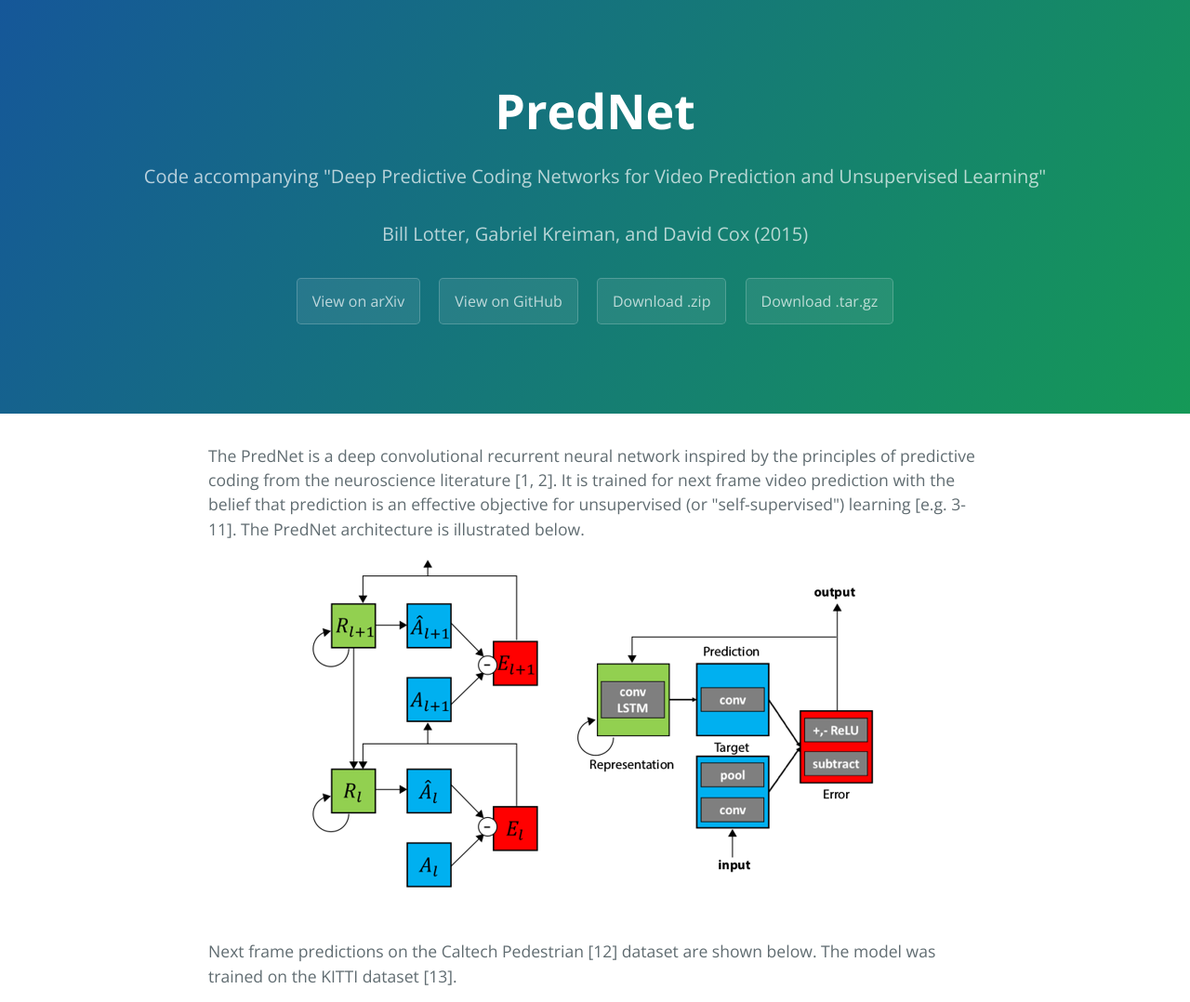
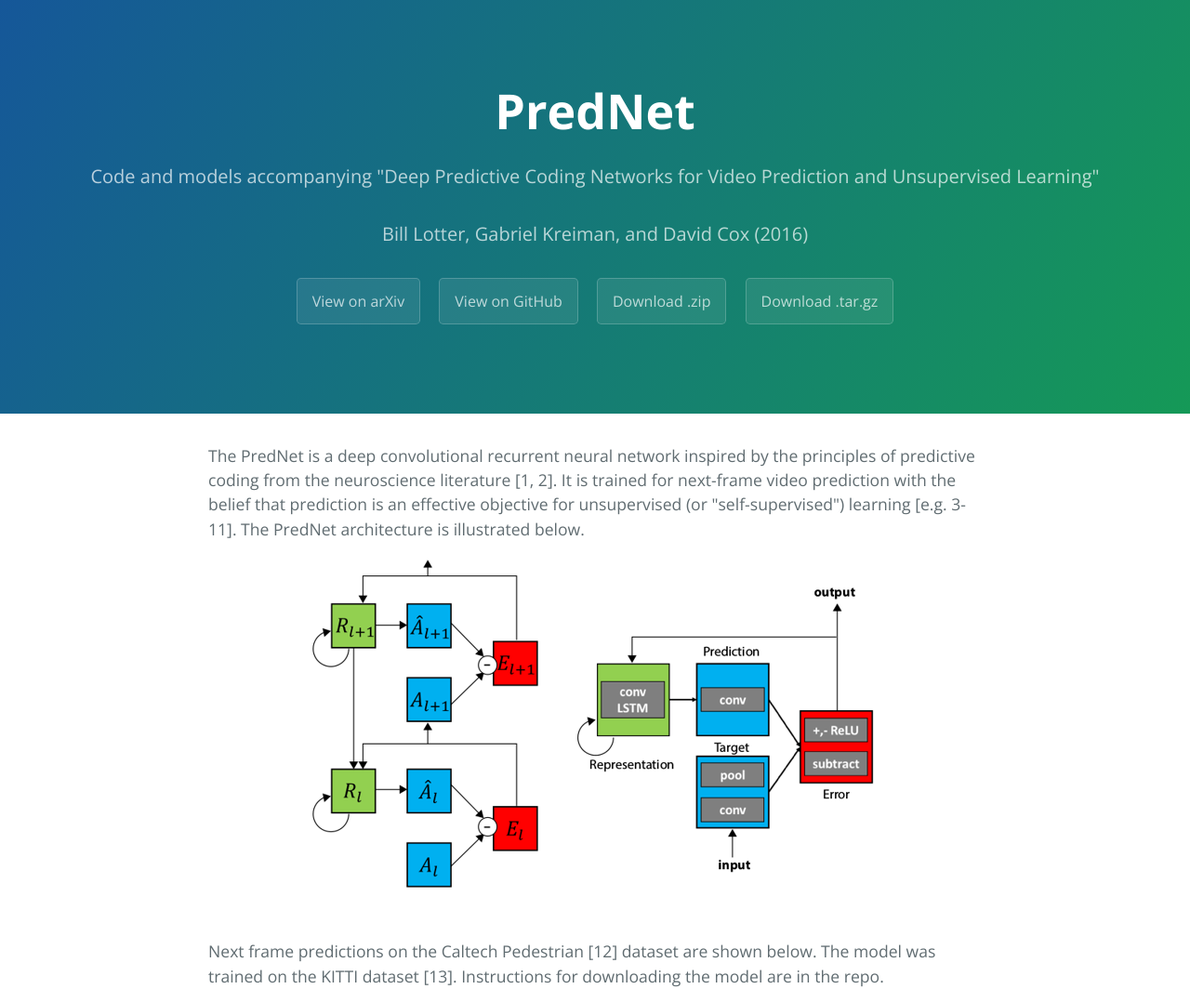
Before and after one commit to coxlab/prednet, a plain HTML site: page index.html in a window 1280 px wide. Shown: the top 1078 px of the page at 93% size. Drawn offline with nearby package versions, Linux system fonts and the light colour scheme.

Commit message:
Added download instructions

```diff
--- a/index.html
+++ b/index.html
@@ -12,8 +12,8 @@
   <body>
     <section class="page-header">
       <h1 class="project-name">PredNet</h1>
-      <h2 class="project-tagline">Code accompanying &quot;Deep Predictive Coding Networks for Video Prediction and Unsupervised Learning&quot;</h2>
-      <h2 class="project-tagline">Bill Lotter, Gabriel Kreiman, and David Cox (2015)</h2>
+      <h2 class="project-tagline">Code and models accompanying &quot;Deep Predictive Coding Networks for Video Prediction and Unsupervised Learning&quot;</h2>
+      <h2 class="project-tagline">Bill Lotter, Gabriel Kreiman, and David Cox (2016)</h2>
       <a href="https://arxiv.org/abs/1605.08104" class="btn">View on arXiv</a>
       <a href="https://github.com/coxlab/prednet" class="btn">View on GitHub</a>
       <a href="https://github.com/coxlab/prednet/zipball/master" class="btn">Download .zip</a>
@@ -22,7 +22,7 @@
 
     <section class="main-content">
       <p>The PredNet is a deep convolutional recurrent neural network inspired by the principles of predictive coding from the neuroscience literature [1, 2].
-It is trained for next frame video prediction with the belief that prediction is an effective objective for unsupervised (or "self-supervised") learning [e.g. 3-11].
+It is trained for next-frame video prediction with the belief that prediction is an effective objective for unsupervised (or "self-supervised") learning [e.g. 3-11].
 The PredNet architecture is illustrated below.</p>
 
 <center><img src="/prednet/plots/prednet_model.png"</img></center>
@@ -31,7 +31,8 @@ The PredNet architecture is illustrated below.</p>
 
 <p>
 Next frame predictions on the Caltech Pedestrian [12] dataset are shown below.
-The model was trained on the KITTI dataset [13].</p>
+The model was trained on the KITTI dataset [13].
+Instructions for downloading the model are in the repo.</p>
 <center><img src="/prednet/plots/caltech_montage_1.gif"</img></center>
 <br>
 <center><img src="/prednet/plots/caltech_montage_2.gif"</img></center>
```
